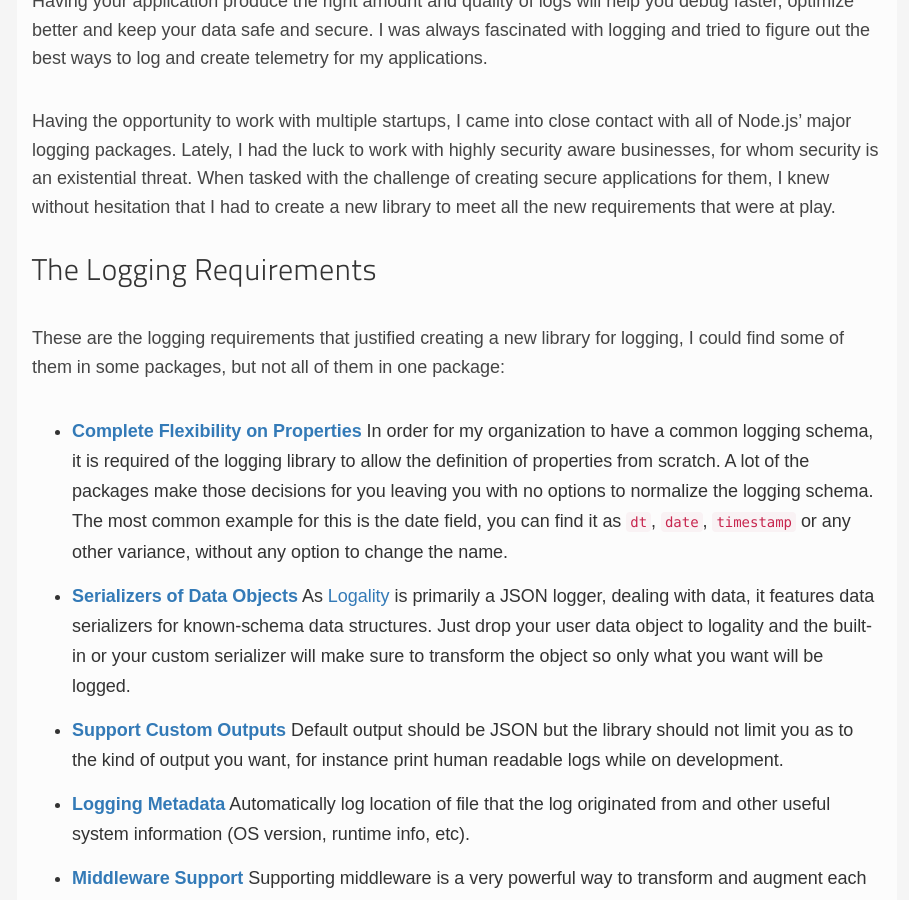
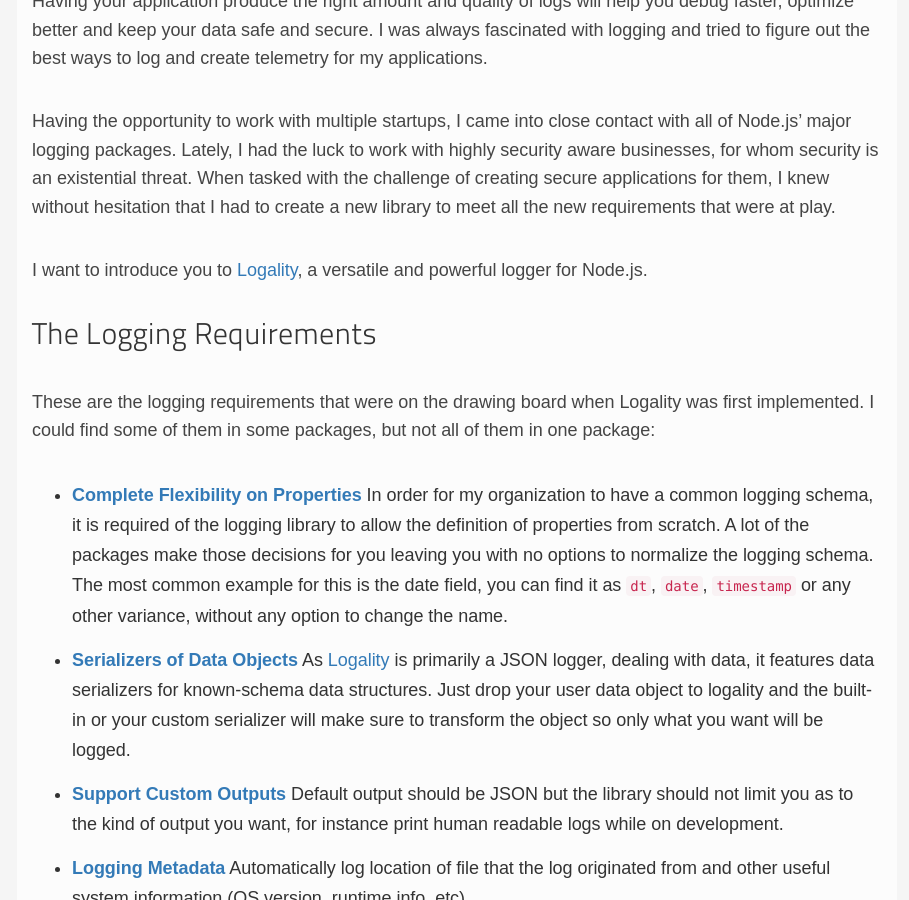
Before and after one commit to thanpolas/thanpolas.github.com, a Jekyll site: the page built from _posts/nodejs/2020-06-27-why-logs-are-important-introducing-logality.md, in a window 1280 px wide and 900 px high, scrolled down 316 px. Shown: the whole window, without its empty margins (183-1092 px from the left). Built offline with Jekyll 4.4.1, drawn with Linux system fonts in a browser that asks for light colours; nearby versions of some CDN libraries; comment, search, counter and statistics services are not loaded.

Commit message:
final words

```diff
--- a/_posts/nodejs/2020-06-27-why-logs-are-important-introducing-logality.md
+++ b/_posts/nodejs/2020-06-27-why-logs-are-important-introducing-logality.md
@@ -1,7 +1,7 @@
 ---
 layout: post
 title: "Why Logs are Important, Introducing Logality"
-description: ""
+description: "Introducing Logality, a Node.js logger with powerful features and capabilities."
 category: nodejs
 tags : [nodejs, node, logging, json]
 image: "/assets/blogimg/planning.jpg"
@@ -13,9 +13,11 @@
 
 Having the opportunity to work with multiple startups, I came into close contact with all of Node.js' major logging packages. Lately, I had the luck to work with highly security aware businesses, for whom security is an existential threat. When tasked with the challenge of creating secure applications for them, I knew without hesitation that I had to create a new library to meet all the new requirements that were at play.
 
+I want to introduce you to [Logality][logality], a versatile and powerful logger for Node.js.
+
 ## The Logging Requirements
 
-These are the logging requirements that justified creating a new library for logging, I could find some of them in some packages, but not all of them in one package:
+These are the logging requirements that were on the drawing board when Logality was first implemented. I could find some of them in some packages, but not all of them in one package:
 
 * [**Complete Flexibility on Properties**](#a-common-logging-schema) In order for my organization to have a common logging schema, it is required of the logging library to allow the definition of properties from scratch. A lot of the packages make those decisions for you leaving you with no options to normalize the logging schema. The most common example for this is the date field, you can find it as `dt`, `date`, `timestamp` or any other variance, without any option to change the name.
 * [**Serializers of Data Objects**](#serializers-of-data-objects) As [Logality][logality] is primarily a JSON logger, dealing with data, it features data serializers for known-schema data structures. Just drop your user data object to logality and the built-in or your custom serializer will make sure to transform the object so only what you want will be logged.
```
